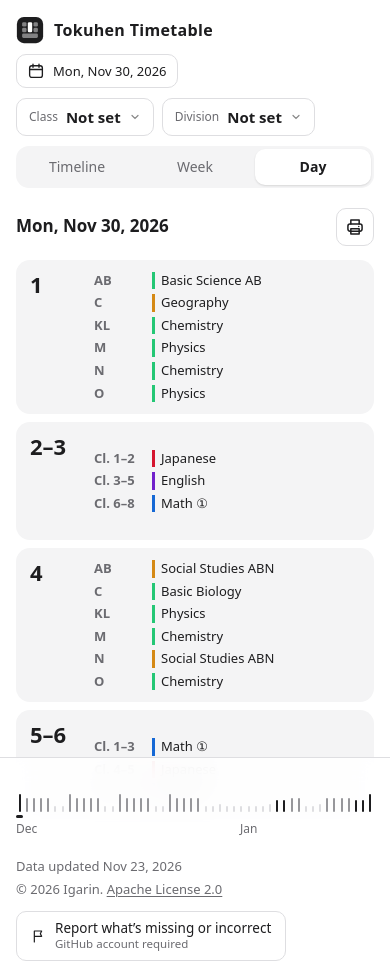
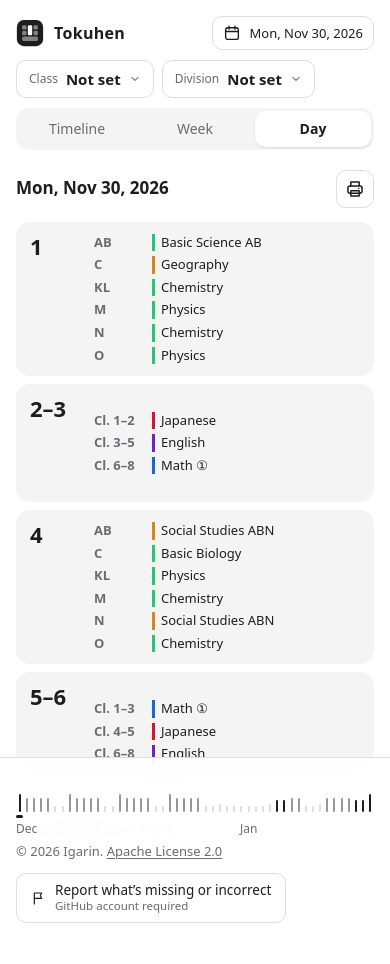
Before and after one commit to igarinpiano/pre-tokuhen, a plain HTML site: page index.html in a window 390 px wide. Drawn offline with Linux system fonts and the light colour scheme; a web font is replaced by a local one.

Commit message:
Keep the title and date on one line on phones
On narrow screens the date button wrapped to its own line for longer
dates. The header row no longer wraps: the Shortcut button moves next
to the settings button on phones, the title shortens to 前期特編
(Tokuhen) when it doesn't fit, and only the logo remains if even that is
too long. The fit is measured again once the web font has loaded.

Co-Authored-By: Claude Opus 5.5 <noreply@anthropic.com>
Claude-Session: https://claude.ai/code/session_017Zk1gaSr1P4feyHWryJVq4

```diff
--- a/css/style.css
+++ b/css/style.css
@@ -118,8 +118,8 @@ a { color: inherit; }
   display: flex;
   align-items: center;
   justify-content: space-between;
-  flex-wrap: wrap;
-  gap: 10px 12px;
+  gap: 10px;
+  min-width: 0;
 }
 
 .brand {
@@ -135,7 +135,7 @@ a { color: inherit; }
 .brand #logo { display: flex; }
 .brand #app-title { white-space: nowrap; overflow: hidden; text-overflow: ellipsis; }
 
-.masthead-actions { display: flex; align-items: center; gap: 8px; }
+.masthead-actions { display: flex; align-items: center; gap: 8px; flex: none; }
 .date-wrap { position: relative; }
 
 .date-btn {
@@ -879,6 +879,7 @@ html.tl-page-scroll .tl-grid {
 /* ---------- Settings button (phones) ---------- */
 
 .settings-chip { display: none; }
+.settings-row { display: none; }
 .settings-panel { display: grid; gap: 12px; }
 
 @media (max-width: 640px), (hover: none) and (pointer: coarse) {
@@ -896,6 +897,10 @@ html.tl-page-scroll .tl-grid {
     font-size: 15px;
     font-weight: 700;
   }
+  .settings-row { display: flex; align-items: center; gap: 8px; min-width: 0; }
+  .settings-row:not(:has(> :not([hidden]))) { display: none; }
+  .settings-row .settings-chip { min-width: 0; }
+  .settings-row .shortcut-btn { flex: none; width: 40px; height: 40px; }
   .settings-chip-text { white-space: nowrap; overflow: hidden; text-overflow: ellipsis; min-width: 0; }
   .settings-chip .icon:last-child { color: var(--muted); transition: transform 0.15s; }
   .settings-chip[aria-expanded="true"] .icon:last-child { transform: rotate(180deg); }
--- a/index.html
+++ b/index.html
@@ -35,7 +35,9 @@
         </div>
       </div>
 
-      <button type="button" class="settings-chip" id="settings-chip" aria-controls="settings-panel" aria-expanded="true" hidden></button>
+      <div class="settings-row" id="settings-row">
+        <button type="button" class="settings-chip" id="settings-chip" aria-controls="settings-panel" aria-expanded="true" hidden></button>
+      </div>
 
       <div class="settings-panel" id="settings-panel">
         <div class="controls">
--- a/js/app.js
+++ b/js/app.js
@@ -98,6 +98,10 @@ function applyData(text, keepPosition = false) {
 async function boot() {
   $("logo").innerHTML = icons.logo(28);
   $("app-title").textContent = t.appTitle;
+  window.addEventListener("resize", fitMasthead);
+  // The web font is wider than the fallback, so measure again once it has loaded.
+  document.fonts?.ready.then(fitMasthead);
+  document.fonts?.addEventListener?.("loadingdone", fitMasthead);
   document.title = t.appTitle;
   readSelection();
 
@@ -479,9 +483,30 @@ function defaultDate() {
   return model.nextEntry(today);
 }
 
+// Keep the title and the date button on one line: when they don't fit, shorten the title
+// (前期特編 時間割 → 前期特編); if even that is too long, the title is cut with an ellipsis.
+function fitMasthead() {
+  // On phones the Shortcut button sits next to the settings button, leaving room for the date.
+  const btn = $("shortcut-btn");
+  const home = phoneLayout.matches ? $("settings-row") : document.querySelector(".masthead-actions");
+  if (btn.parentElement !== home) home.append(btn);
+  const title = $("app-title");
+  const cut = () => title.scrollWidth > title.clientWidth + 1;
+  title.hidden = false;
+  title.textContent = t.appTitle;
+  if (cut()) title.textContent = t.appTitleShort;
+  if (cut()) title.hidden = true; // logo only; the page title still names the site
+}
+const phoneLayout = window.matchMedia("(max-width: 640px), (hover: none) and (pointer: coarse)");
+
+function showDate(date) {
+  $("date-btn").innerHTML = `${icons.calendar(18)}<span>${esc(formatLong(date))}</span>`;
+  fitMasthead();
+}
+
 function setDate(date, { scroll = true } = {}) {
   state.date = date;
-  $("date-btn").innerHTML = `${icons.calendar(18)}<span>${esc(formatLong(date))}</span>`;
+  showDate(date);
   calendar.set(date);
   updateReport();
   if (state.view === "timeline" && timeline) {
@@ -516,7 +541,7 @@ function renderView() {
       const sel = state.date >= a && state.date <= b ? state.date : a;
       if (sel !== state.date) {
         state.date = sel;
-        $("date-btn").innerHTML = `${icons.calendar(18)}<span>${esc(formatLong(sel))}</span>`;
+        showDate(sel);
         calendar.set(sel);
         updateReport();
       }
--- a/js/i18n.js
+++ b/js/i18n.js
@@ -2,6 +2,7 @@
 const STRINGS = {
   ja: {
     appTitle: "前期特編 時間割",
+    appTitleShort: "前期特編",
     classLabel: "組",
     divisionLabel: "講座",
     classOption: (c) => c,
@@ -69,6 +70,7 @@ const STRINGS = {
   },
   en: {
     appTitle: "Tokuhen Timetable",
+    appTitleShort: "Tokuhen",
     classLabel: "Class",
     divisionLabel: "Division",
     classOption: (c) => c,
--- a/sw.js
+++ b/sw.js
@@ -1,7 +1,7 @@
 // Offline support. App files come from the network when online (so a new version shows up on
 // the next load) and from the cache when offline.
 // Timetable data is never cached here; the app keeps its own copy and asks before updating.
-const CACHE = "tokuhen-v16";
+const CACHE = "tokuhen-v17";
 const SHELL = [
   "./",
   "index.html",
```
